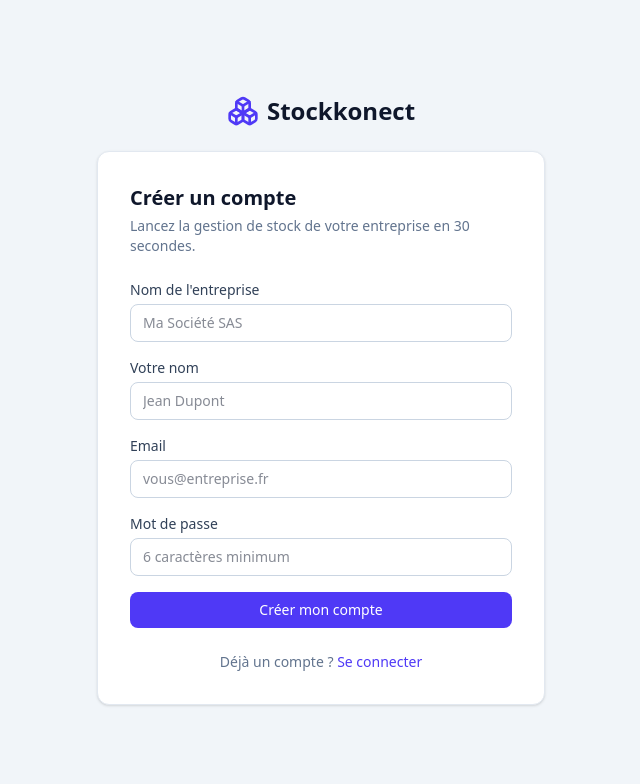
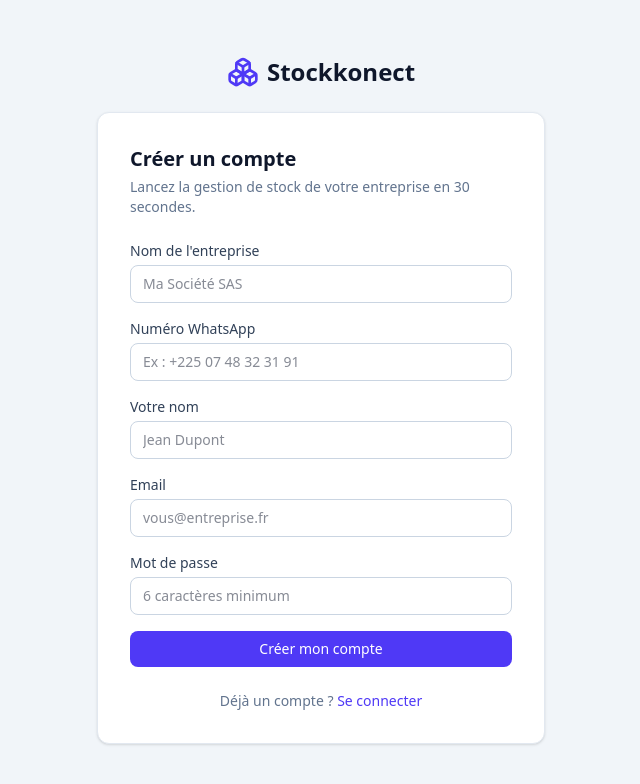
Before and after one commit to kingdavei-afk/stockkonnect, a Next.js app: page /register in a window 1280 px wide. Shown: the top 784 px of the page, without its empty margins (319-959 px from the left). Built offline with nearby package versions, Linux system fonts and the light colour scheme.

Commit message:
Rend le numéro WhatsApp obligatoire à l'inscription

```diff
--- a/src/app/api/auth/register/route.ts
+++ b/src/app/api/auth/register/route.ts
@@ -18,6 +18,16 @@
   email: z.string().email("Email invalide"),
   password: z.string().min(6, "Mot de passe : 6 caractères minimum"),
   organizationName: z.string().min(2, "Nom d'entreprise trop court"),
+  whatsappNumber: z
+    .string()
+    .trim()
+    .min(8, "Numéro WhatsApp invalide")
+    .max(30, "Numéro WhatsApp trop long")
+    .regex(/^(?:\+|00)?[\d\s().-]+$/, "Numéro WhatsApp invalide")
+    .refine((value) => {
+      const digitCount = value.replace(/\D/g, "").length;
+      return digitCount >= 8 && digitCount <= 15;
+    }, "Numéro WhatsApp invalide"),
 });
 
 export async function POST(req: NextRequest) {
@@ -29,7 +39,7 @@
       { status: 400 }
     );
   }
-  const { name, email, password, organizationName } = parsed.data;
+  const { name, email, password, organizationName, whatsappNumber } = parsed.data;
 
   const existing = await db.user.findUnique({ where: { email } });
   if (existing) {
@@ -48,6 +58,7 @@
     data: {
       name: organizationName,
       slug,
+      phone: whatsappNumber,
       plan: "GRATUIT",
       maxUsers: 2,
       maxProducts: 10,
--- a/src/app/register/register-form.tsx
+++ b/src/app/register/register-form.tsx
@@ -7,6 +7,7 @@
   const router = useRouter();
   const [name, setName] = useState("");
   const [organizationName, setOrganizationName] = useState("");
+  const [whatsappNumber, setWhatsappNumber] = useState("");
   const [email, setEmail] = useState("");
   const [password, setPassword] = useState("");
   const [error, setError] = useState<string | null>(null);
@@ -19,7 +20,7 @@
     const res = await fetch("/api/auth/register", {
       method: "POST",
       headers: { "Content-Type": "application/json" },
-      body: JSON.stringify({ name, organizationName, email, password }),
+      body: JSON.stringify({ name, organizationName, whatsappNumber, email, password }),
     });
     setLoading(false);
     if (!res.ok) {
@@ -44,6 +45,19 @@
           value={organizationName}
           onChange={(e) => setOrganizationName(e.target.value)}
           placeholder="Ma Société SAS"
+          required
+        />
+      </div>
+      <div>
+        <label className="label" htmlFor="whatsappNumber">Numéro WhatsApp</label>
+        <input
+          id="whatsappNumber"
+          type="tel"
+          className="input"
+          value={whatsappNumber}
+          onChange={(e) => setWhatsappNumber(e.target.value)}
+          placeholder="Ex : +225 07 48 32 31 91"
+          autoComplete="tel"
           required
         />
       </div>
```
